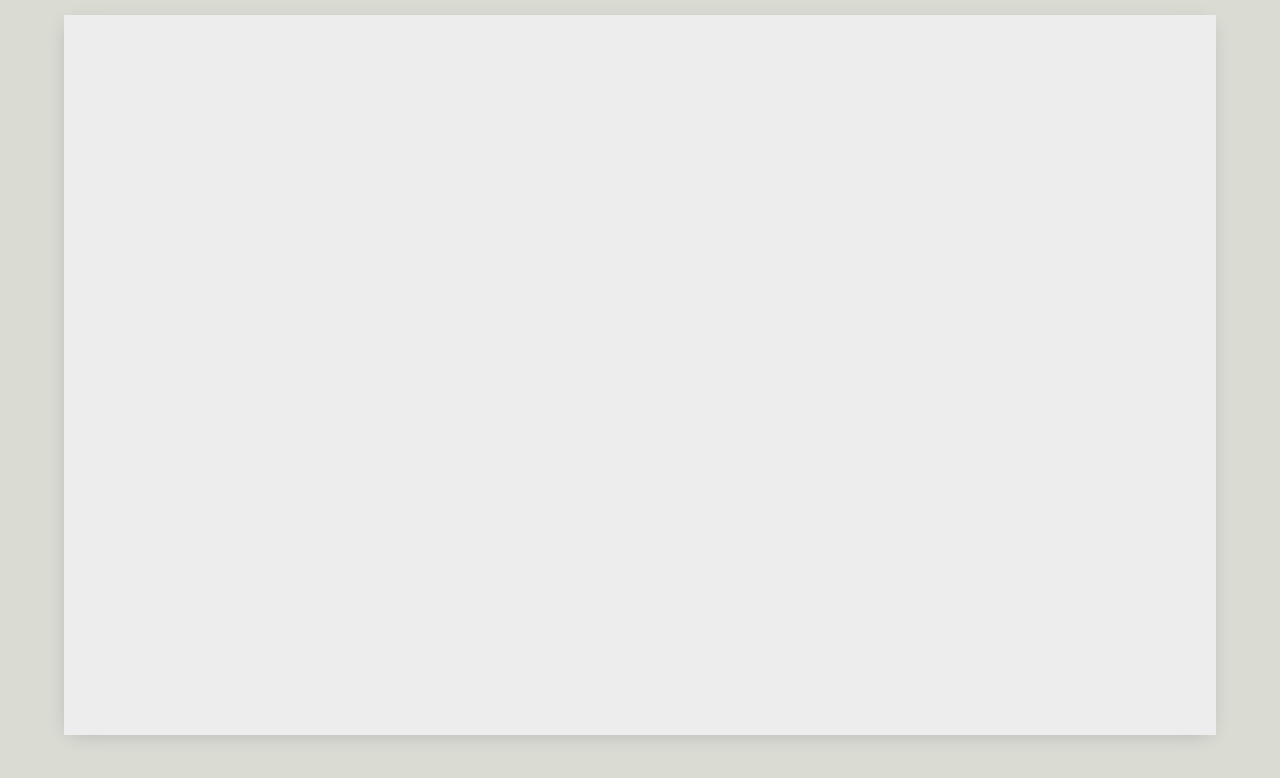
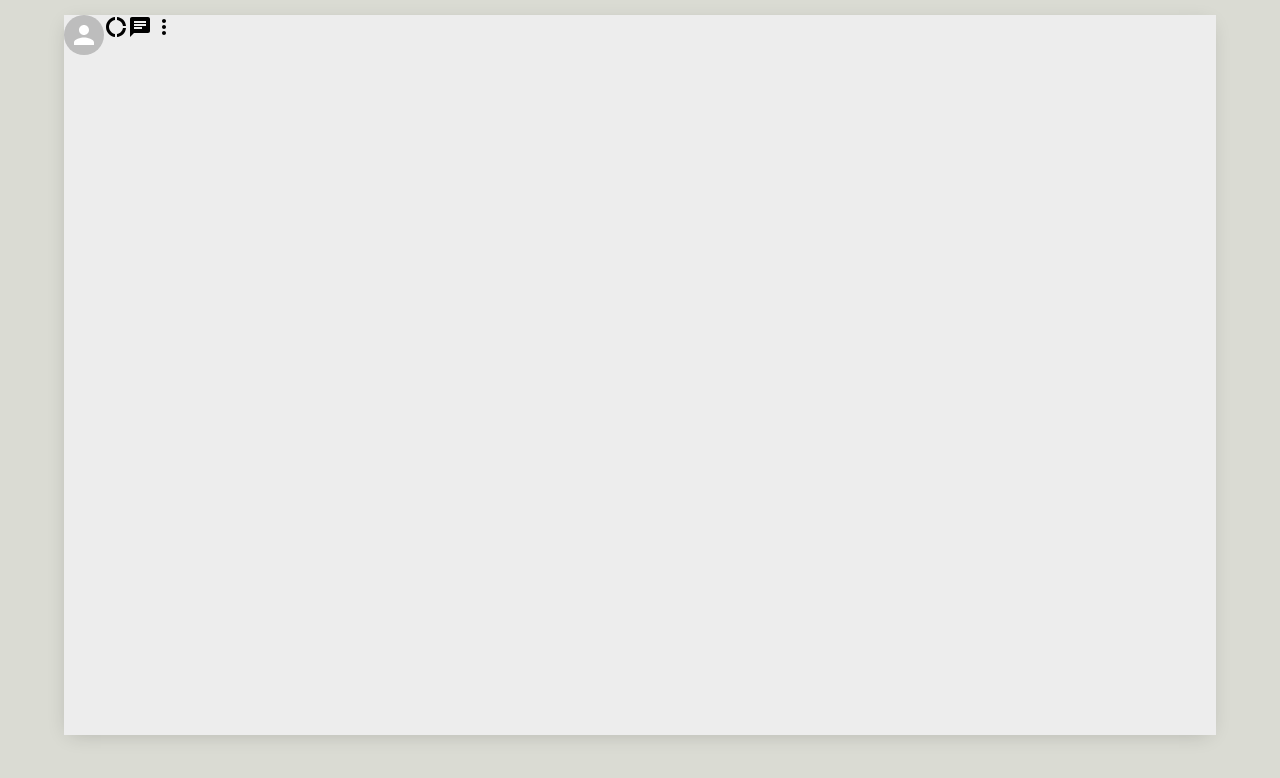
Before and after one commit to shakhawatsalam/whatsApp_clone, a React (Create React App) app: page / in a window 1280 px wide. Shown: the top 778 px of the page. Built offline with nearby package versions, Linux system fonts and the light colour scheme.

Commit message:
working no side bar

```diff
--- a/package.json
+++ b/package.json
@@ -3,6 +3,10 @@
   "version": "0.1.0",
   "private": true,
   "dependencies": {
+    "@emotion/react": "^11.9.0",
+    "@emotion/styled": "^11.8.1",
+    "@mui/icons-material": "^5.8.2",
+    "@mui/material": "^5.8.2",
     "@testing-library/jest-dom": "^5.16.4",
     "@testing-library/react": "^13.3.0",
     "@testing-library/user-event": "^13.5.0",
--- a/src/App.js
+++ b/src/App.js
@@ -1,10 +1,11 @@
 import './App.css';
+import Sidebar from './Components/Sidebar/Sidebar';
 
 function App() {
   return (
     <div className="app">
       <div className='app_body'>
-        {/* Sidebar  */}
+        <Sidebar/>
 
         {/* Chat  */}
       </div>
--- a/src/Components/Sidebar/Sidebar.css
+++ b/src/Components/Sidebar/Sidebar.css
@@ -0,0 +1,3 @@
+.sidebar_header{
+    display: flex;
+}
--- a/src/Components/Sidebar/Sidebar.js
+++ b/src/Components/Sidebar/Sidebar.js
@@ -1,10 +1,26 @@
 import React from 'react';
 import './Sidebar.css'
-
+import Avatar from '@mui/material/Avatar';
+import DonutLargeIcon from '@mui/icons-material/DonutLarge';
+import ChatIcon from '@mui/icons-material/Chat';
+import { MoreVert } from '@mui/icons-material';
 const Sidebar = () => {
     return (
-        <div>
+        <div className='sidebar'>
+            <div className="sidebar_header">
+                <Avatar></Avatar>
+                <div className='sidebar__headerRight'>
+                    <DonutLargeIcon />
+                    <ChatIcon />
+                    <MoreVert></MoreVert>
+                </div>
+            </div>
+            <div className='sidebar_search'>
 
+            </div>
+            <div className="sidebar_chats">
+
+            </div>
         </div>
     );
 };
```
Also changed, not shown: 1 other file (tests, documents, lock files or other folders).
